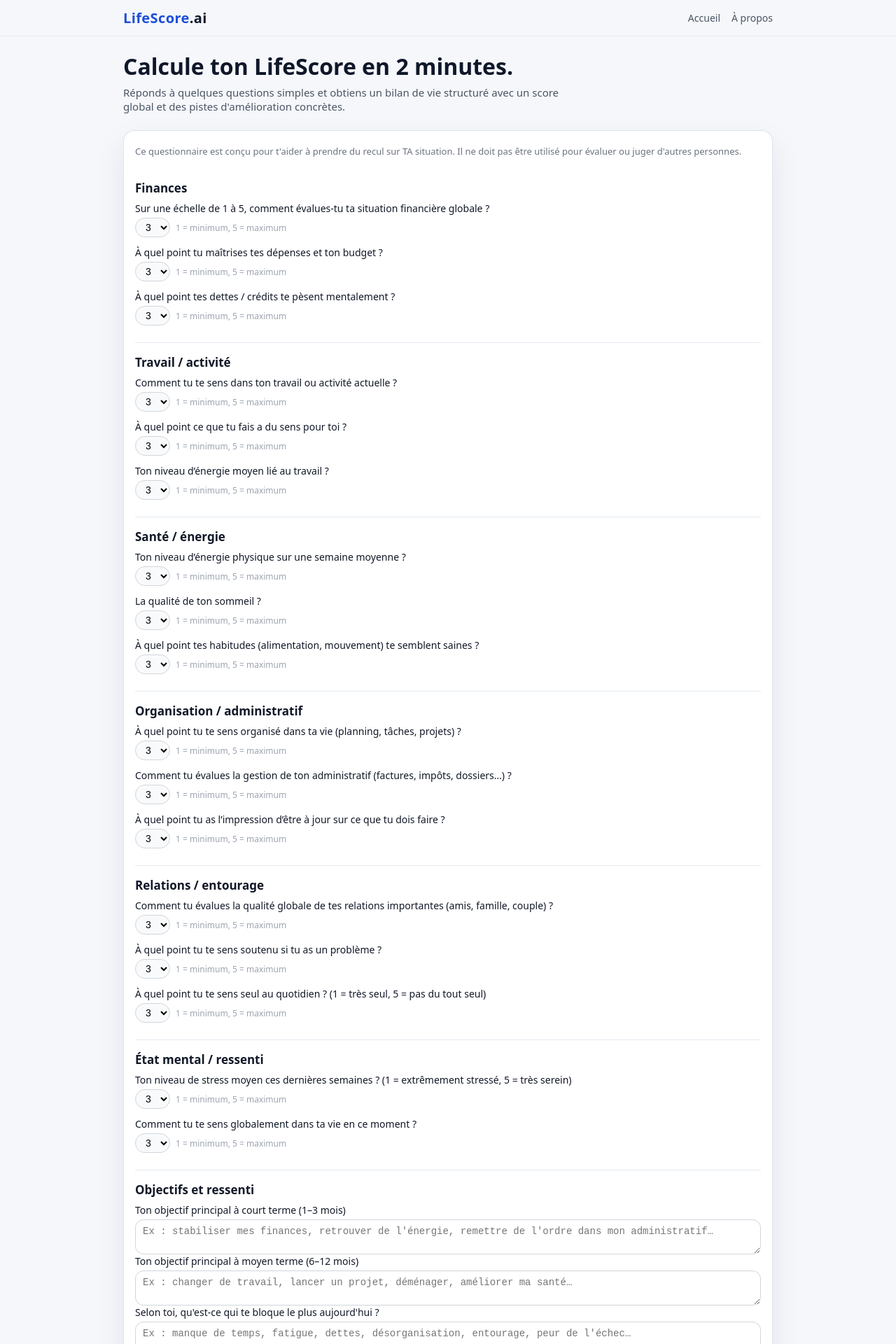
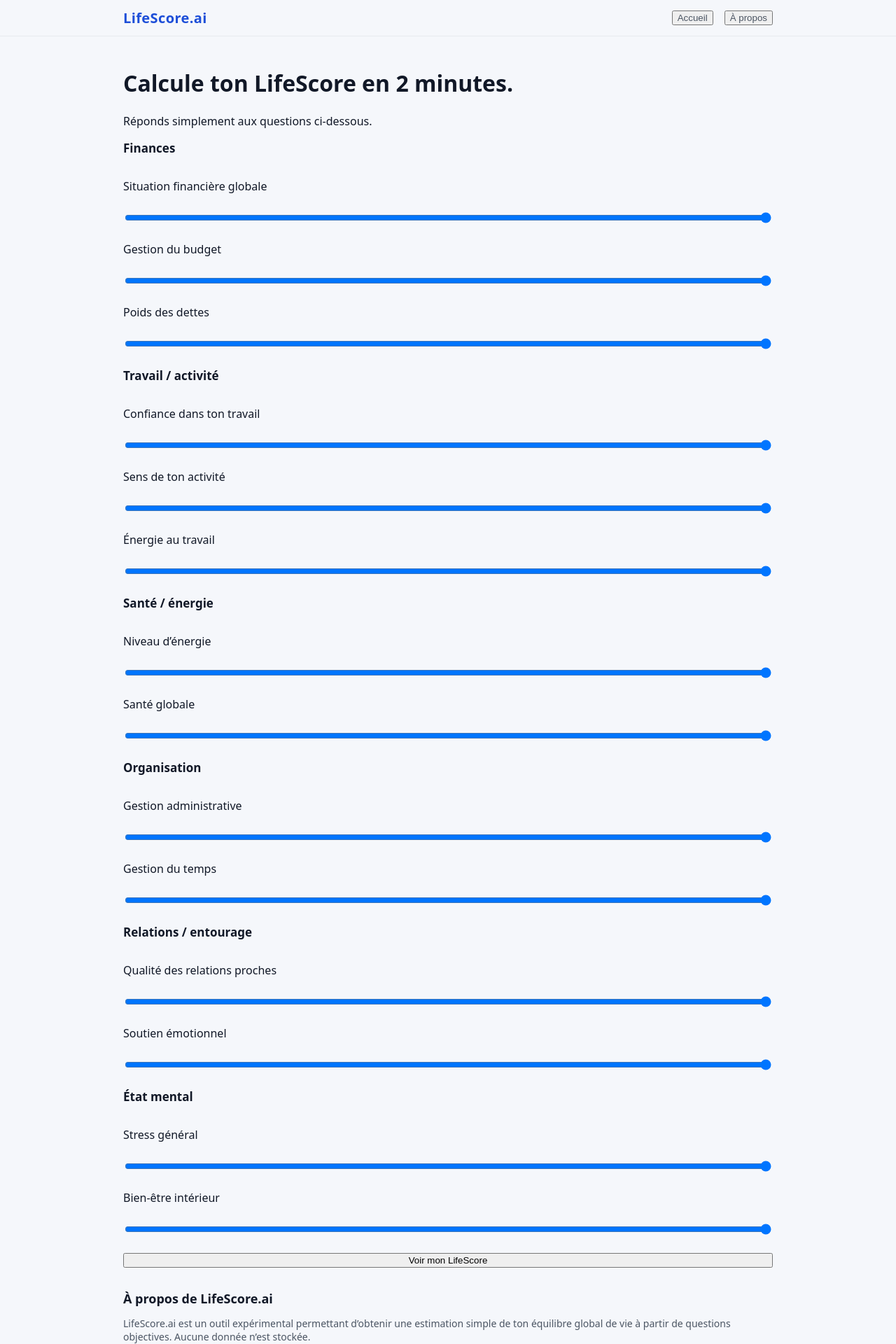
Before and after one commit to Brax971/Lifescore, a Next.js app: page / in a window 1280 px wide. Shown: the top 1920 px of the page at 70% size. Built offline with nearby package versions, Linux system fonts and the light colour scheme.

Commit message:
Update page.js

```diff
--- a/app/page.js
+++ b/app/page.js
@@ -2,451 +2,210 @@
 
 import { useState } from "react";
 
-const SLIDER_OPTIONS = [1, 2, 3, 4, 5];
+export default function Home() {
+  // ÉTAT DU QUESTIONNAIRE
+  const [step, setStep] = useState("form"); // form | result
 
-const blocks = [
-  {
-    id: "finances",
-    label: "Finances",
-    questions: [
-      "Sur une échelle de 1 à 5, comment évalues-tu ta situation financière globale ?",
-      "À quel point tu maîtrises tes dépenses et ton budget ?",
-      "À quel point tes dettes / crédits te pèsent mentalement ?"
-    ]
-  },
-  {
-    id: "travail",
-    label: "Travail / activité",
-    questions: [
-      "Comment tu te sens dans ton travail ou activité actuelle ?",
-      "À quel point ce que tu fais a du sens pour toi ?",
-      "Ton niveau d’énergie moyen lié au travail ?"
-    ]
-  },
-  {
-    id: "sante",
-    label: "Santé / énergie",
-    questions: [
-      "Ton niveau d’énergie physique sur une semaine moyenne ?",
-      "La qualité de ton sommeil ?",
-      "À quel point tes habitudes (alimentation, mouvement) te semblent saines ?"
-    ]
-  },
-  {
-    id: "orga",
-    label: "Organisation / administratif",
-    questions: [
-      "À quel point tu te sens organisé dans ta vie (planning, tâches, projets) ?",
-      "Comment tu évalues la gestion de ton administratif (factures, impôts, dossiers…) ?",
-      "À quel point tu as l’impression d’être à jour sur ce que tu dois faire ?"
-    ]
-  },
-  {
-    id: "relations",
-    label: "Relations / entourage",
-    questions: [
-      "Comment tu évalues la qualité globale de tes relations importantes (amis, famille, couple) ?",
-      "À quel point tu te sens soutenu si tu as un problème ?",
-      "À quel point tu te sens seul au quotidien ? (1 = très seul, 5 = pas du tout seul)"
-    ]
-  },
-  {
-    id: "mental",
-    label: "État mental / ressenti",
-    questions: [
-      "Ton niveau de stress moyen ces dernières semaines ? (1 = extrêmement stressé, 5 = très serein)",
-      "Comment tu te sens globalement dans ta vie en ce moment ?"
-    ]
-  }
-];
+  // VALEURS DU FORMULAIRE
+  const [formData, setFormData] = useState({
+    finances1: 0,
+    finances2: 0,
+    finances3: 0,
 
-const initialNumericState = () => {
-  const state = {};
-  blocks.forEach((block) => {
-    block.questions.forEach((_, index) => {
-      const key = `${block.id}_${index}`;
-      state[key] = 3; // valeur par défaut
-    });
-  });
-  return state;
-};
+    travail1: 0,
+    travail2: 0,
+    travail3: 0,
 
-function computeScores(numericAnswers) {
-  const categoryScores = {};
-  const categoryAverages = {};
+    sante1: 0,
+    sante2: 0,
 
-  blocks.forEach((block) => {
-    let sum = 0;
-    let count = 0;
-    block.questions.forEach((_, index) => {
-      const key = `${block.id}_${index}`;
-      const val = Number(numericAnswers[key] || 0);
-      if (val > 0) {
-        sum += val;
-        count += 1;
-      }
-    });
-    const avg = count > 0 ? sum / count : 0;
-    const score = Math.round((avg / 5) * 100);
-    categoryScores[block.id] = score;
-    categoryAverages[block.id] = avg;
+    organisation1: 0,
+    organisation2: 0,
+
+    entourage1: 0,
+    entourage2: 0,
+
+    mental1: 0,
+    mental2: 0,
   });
 
-  const allScores = Object.values(categoryScores);
-  const global =
-    allScores.length > 0
-      ? Math.round(allScores.reduce((a, b) => a + b, 0) / allScores.length)
-      : 0;
-
-  return { global, categoryScores, categoryAverages };
-}
-
-function buildTextSummary(scores, textAnswers) {
-  const { global, categoryScores } = scores;
-  const forces = [];
-  const axes = [];
-
-  if (categoryScores.finances >= 70) {
-    forces.push("Tu sembles avoir une base financière plutôt solide ou maîtrisée.");
-  } else if (categoryScores.finances <= 40) {
-    axes.push("Stabiliser ta situation financière et clarifier ton budget sera une priorité.");
-  }
-
-  if (categoryScores.travail >= 70) {
-    forces.push("Ton activité ou ton travail actuel te porte plutôt vers le haut.");
-  } else if (categoryScores.travail <= 40) {
-    axes.push("Clarifier ta direction professionnelle ou ton activité pourrait beaucoup t’aider.");
-  }
-
-  if (categoryScores.sante >= 70) {
-    forces.push("Ton niveau d’énergie et tes habitudes de vie sont plutôt favorables.");
-  } else if (categoryScores.sante <= 40) {
-    axes.push("Revenir à des bases simples (sommeil, alimentation, mouvement) peut grandement améliorer ton quotidien.");
-  }
-
-  if (categoryScores.orga >= 70) {
-    forces.push("Tu sembles avoir une organisation de vie structurée et plutôt maîtrisée.");
-  } else if (categoryScores.orga <= 40) {
-    axes.push("Mettre de l’ordre dans ton administratif et ton organisation te fera gagner de la sérénité.");
-  }
-
-  if (categoryScores.relations >= 70) {
-    forces.push("Tes relations et ton entourage représentent un vrai soutien dans ta vie.");
-  } else if (categoryScores.relations <= 40) {
-    axes.push("Renforcer la qualité de tes relations ou t’entourer différemment peut changer beaucoup de choses.");
-  }
-
-  if (categoryScores.mental >= 70) {
-    forces.push("Ton état mental global semble plutôt stable et constructif.");
-  } else if (categoryScores.mental <= 40) {
-    axes.push("Ton niveau de stress et ton ressenti global méritent une attention bienveillante et structurée.");
-  }
-
-  if (forces.length === 0) {
-    forces.push("Tu as déjà une base intéressante sur laquelle construire, même si tout n’est pas encore stabilisé.");
-  }
-  if (axes.length === 0) {
-    axes.push("Tu peux désormais affiner certains domaines spécifiques pour continuer à faire progresser ton LifeScore.");
-  }
-
-  const resumeParts = [];
-  if (global >= 75) {
-    resumeParts.push(
-      "Ton LifeScore global est déjà bon : tu sembles dans une phase plutôt stable, avec de vraies forces sur lesquelles t’appuyer."
-    );
-  } else if (global >= 50) {
-    resumeParts.push(
-      "Ton LifeScore global est intermédiaire : tu traverses une phase où tout n’est pas simple, mais tu as de vraies marges de progression."
-    );
-  } else {
-    resumeParts.push(
-      "Ton LifeScore global est pour l’instant plutôt bas : tu vis probablement une période de tension, de fatigue ou de transition importante."
-    );
-  }
-
-  if (textAnswers.shortTerm) {
-    resumeParts.push(
-      "Ton objectif principal à court terme est : « " + textAnswers.shortTerm + " »."
-    );
-  }
-  if (textAnswers.midTerm) {
-    resumeParts.push(
-      "À moyen terme, tu aimerais : « " + textAnswers.midTerm + " »."
-    );
-  }
-  if (textAnswers.blocker) {
-    resumeParts.push(
-      "Tu identifies comme frein principal : « " + textAnswers.blocker + " »."
-    );
-  }
-
-  resumeParts.push(
-    "Le but de ce LifeScore n’est pas de te juger, mais de te donner un repère de départ pour organiser ta progression."
-  );
-
-  return {
-    forces,
-    axes,
-    resume: resumeParts,
-  };
-}
-
-export default function Home() {
-  const [mode, setMode] = useState("form"); // "form" | "result"
-  const [numericAnswers, setNumericAnswers] = useState(initialNumericState);
-  const [shortTerm, setShortTerm] = useState("");
-  const [midTerm, setMidTerm] = useState("");
-  const [blocker, setBlocker] = useState("");
-  const [result, setResult] = useState(null);
-
-  const handleNumericChange = (key, value) => {
-    setNumericAnswers((prev) => ({
-      ...prev,
-      [key]: Number(value),
-    }));
+  // GESTION MODIFICATION FORM
+  const update = (field, value) => {
+    setFormData((prev) => ({ ...prev, [field]: Number(value) }));
   };
 
-  const handleSubmit = (e) => {
-    e.preventDefault();
-    const scores = computeScores(numericAnswers);
-    const text = buildTextSummary(scores, {
-      shortTerm,
-      midTerm,
-      blocker,
-    });
-    setResult({
-      scores,
-      text,
-    });
-    setMode("result");
-    window.scrollTo({ top: 0, behavior: "smooth" });
+  // CALCUL DU SCORE
+  const calculateScore = () => {
+    const values = Object.values(formData);
+    const sum = values.reduce((a, b) => a + b, 0);
+    const max = values.length * 5;
+    return Math.round((sum / max) * 100);
   };
 
-  const handleReset = () => {
-    setMode("form");
-    setResult(null);
-    setNumericAnswers(initialNumericState);
-    setShortTerm("");
-    setMidTerm("");
-    setBlocker("");
-    window.scrollTo({ top: 0, behavior: "smooth" });
+  const score = calculateScore();
+
+  // RÉINITIALISER
+  const resetAll = () => {
+    window.location.href = "/";
   };
 
   return (
-    <div className="ls-shell">
+    <>
+      {/* HEADER FIXE */}
       <header className="ls-header">
         <div className="ls-header-inner">
-          <div className="ls-logo">LifeScore<span>.ai</span></div>
+          <div
+            className="ls-logo"
+            onClick={() => (window.location.href = "/")}
+            style={{ cursor: "pointer" }}
+          >
+            LifeScore.ai
+          </div>
+
           <nav className="ls-nav">
-            <a href="#top" className="ls-nav-link">
+            <button
+              type="button"
+              className="ls-nav-link"
+              onClick={() => (window.location.href = "/")}
+            >
               Accueil
-            </a>
-            <a href="#apropos" className="ls-nav-link">
+            </button>
+
+            <button
+              type="button"
+              className="ls-nav-link"
+              onClick={() => {
+                const el = document.getElementById("apropos");
+                if (el) el.scrollIntoView({ behavior: "smooth" });
+              }}
+            >
               À propos
-            </a>
+            </button>
           </nav>
         </div>
       </header>
 
-      {mode === "form" && (
-        <main className="ls-main">
-          <section className="ls-hero" id="top">
-            <h1 className="ls-hero-title">
-              Calcule ton LifeScore en 2 minutes.
-            </h1>
-            <p className="ls-hero-subtitle">
-              Réponds à quelques questions simples et obtiens un bilan de vie structuré
-              avec un score global et des pistes d&apos;amélioration concrètes.
+      {/* CONTENU */}
+      <main className="ls-main">
+        {/* PAGE FORMULAIRE */}
+        {step === "form" && (
+          <div className="ls-container">
+
+            <h1 className="ls-title">Calcule ton LifeScore en 2 minutes.</h1>
+            <p className="ls-subtitle">
+              Réponds simplement aux questions ci-dessous.
             </p>
-          </section>
 
-          <section className="ls-card">
-            <form onSubmit={handleSubmit} className="ls-form">
-              <p className="ls-form-note">
-                Ce questionnaire est conçu pour t&apos;aider à prendre du recul sur TA situation.
-                Il ne doit pas être utilisé pour évaluer ou juger d&apos;autres personnes.
-              </p>
+            <div className="ls-form">
 
-              {blocks.map((block) => (
-                <div key={block.id} className="ls-block">
-                  <h2 className="ls-block-title">{block.label}</h2>
-                  <div className="ls-block-questions">
-                    {block.questions.map((q, index) => {
-                      const key = `${block.id}_${index}`;
-                      return (
-                        <div key={key} className="ls-question">
-                          <label className="ls-question-label">
-                            {q}
-                          </label>
-                          <div className="ls-slider-row">
-                            <select
-                              className="ls-select"
-                              value={numericAnswers[key]}
-                              onChange={(e) => handleNumericChange(key, e.target.value)}
-                            >
-                              {SLIDER_OPTIONS.map((opt) => (
-                                <option key={opt} value={opt}>
-                                  {opt}
-                                </option>
-                              ))}
-                            </select>
-                            <span className="ls-select-hint">1 = minimum, 5 = maximum</span>
-                          </div>
-                        </div>
-                      );
-                    })}
-                  </div>
-                </div>
-              ))}
+              {/* FINANCES */}
+              <h2 className="ls-block-title">Finances</h2>
+              <label>Situation financière globale</label>
+              <input type="range" min="0" max="5"
+                onChange={(e) => update("finances1", e.target.value)} />
 
-              <div className="ls-block">
-                <h2 className="ls-block-title">Objectifs et ressenti</h2>
-                <div className="ls-question">
-                  <label className="ls-question-label">
-                    Ton objectif principal à court terme (1–3 mois)
-                  </label>
-                  <textarea
-                    className="ls-textarea"
-                    rows={2}
-                    value={shortTerm}
-                    onChange={(e) => setShortTerm(e.target.value)}
-                    placeholder="Ex : stabiliser mes finances, retrouver de l'énergie, remettre de l'ordre dans mon administratif…"
-                  />
-                </div>
-                <div className="ls-question">
-                  <label className="ls-question-label">
-                    Ton objectif principal à moyen terme (6–12 mois)
-                  </label>
-                  <textarea
-                    className="ls-textarea"
-                    rows={2}
-                    value={midTerm}
-                    onChange={(e) => setMidTerm(e.target.value)}
-                    placeholder="Ex : changer de travail, lancer un projet, déménager, améliorer ma santé…"
-                  />
-                </div>
-                <div className="ls-question">
-                  <label className="ls-question-label">
-                    Selon toi, qu&apos;est-ce qui te bloque le plus aujourd&apos;hui ?
-                  </label>
-                  <textarea
-                    className="ls-textarea"
-                    rows={2}
-                    value={blocker}
-                    onChange={(e) => setBlocker(e.target.value)}
-                    placeholder="Ex : manque de temps, fatigue, dettes, désorganisation, entourage, peur de l'échec…"
-                  />
-                </div>
-              </div>
+              <label>Gestion du budget</label>
+              <input type="range" min="0" max="5"
+                onChange={(e) => update("finances2", e.target.value)} />
 
-              <div className="ls-submit-row">
-                <button type="submit" className="ls-button-primary">
-                  Générer mon LifeScore
-                </button>
-              </div>
-            </form>
-          </section>
+              <label>Poids des dettes</label>
+              <input type="range" min="0" max="5"
+                onChange={(e) => update("finances3", e.target.value)} />
 
-          <section id="apropos" className="ls-about">
-            <h2>À propos de LifeScore</h2>
-            <p>
-              LifeScore est une expérience personnelle : l&apos;objectif n&apos;est pas de te juger,
-              mais de te donner un repère simple sur l&apos;état global de ta vie aujourd&apos;hui
-              et des pistes concrètes pour avancer. Les réponses ne sont pas stockées dans cette
-              version et restent sur ton écran.
-            </p>
-          </section>
-        </main>
-      )}
+              {/* TRAVAIL */}
+              <h2 className="ls-block-title">Travail / activité</h2>
+              <label>Confiance dans ton travail</label>
+              <input type="range" min="0" max="5"
+                onChange={(e) => update("travail1", e.target.value)} />
 
-      {mode === "result" && result && (
-        <main className="ls-main">
-          <section className="ls-result-header">
-            <h1 className="ls-hero-title">Ton LifeScore</h1>
-            <p className="ls-hero-subtitle">
-              Voici un bilan synthétique de ta situation actuelle, basé sur tes réponses.
-            </p>
-          </section>
+              <label>Sens de ton activité</label>
+              <input type="range" min="0" max="5"
+                onChange={(e) => update("travail2", e.target.value)} />
 
-          <section className="ls-card ls-result-card">
-            <div className="ls-score-global">
-              <div className="ls-score-circle">
-                <span className="ls-score-value">{result.scores.global}</span>
-                <span className="ls-score-max">/100</span>
-              </div>
-              <div className="ls-score-label">LifeScore global</div>
-            </div>
+              <label>Énergie au travail</label>
+              <input type="range" min="0" max="5"
+                onChange={(e) => update("travail3", e.target.value)} />
 
-            <div className="ls-score-grid">
-              <h2 className="ls-block-title">Scores par domaine</h2>
-              <div className="ls-score-grid-inner">
-                <ScoreBar label="Finances" value={result.scores.categoryScores.finances} />
-                <ScoreBar label="Travail / activité" value={result.scores.categoryScores.travail} />
-                <ScoreBar label="Santé / énergie" value={result.scores.categoryScores.sante} />
-                <ScoreBar label="Organisation / administratif" value={result.scores.categoryScores.orga} />
-                <ScoreBar label="Relations / entourage" value={result.scores.categoryScores.relations} />
-                <ScoreBar label="État mental / ressenti" value={result.scores.categoryScores.mental} />
-              </div>
-            </div>
+              {/* SANTÉ */}
+              <h2 className="ls-block-title">Santé / énergie</h2>
+              <label>Niveau d’énergie</label>
+              <input type="range" min="0" max="5"
+                onChange={(e) => update("sante1", e.target.value)} />
 
-            <div className="ls-flex-cols">
-              <div className="ls-column">
-                <h2 className="ls-block-title">Tes forces actuelles</h2>
-                <ul className="ls-list">
-                  {result.text.forces.map((item, idx) => (
-                    <li key={idx}>{item}</li>
-                  ))}
-                </ul>
-              </div>
-              <div className="ls-column">
-                <h2 className="ls-block-title">Axes prioritaires</h2>
-                <ul className="ls-list">
-                  {result.text.axes.map((item, idx) => (
-                    <li key={idx}>{item}</li>
-                  ))}
-                </ul>
-              </div>
-            </div>
+              <label>Santé globale</label>
+              <input type="range" min="0" max="5"
+                onChange={(e) => update("sante2", e.target.value)} />
 
-            <div className="ls-block">
-              <h2 className="ls-block-title">Résumé</h2>
-              <div className="ls-resume">
-                {result.text.resume.map((p, idx) => (
-                  <p key={idx}>{p}</p>
-                ))}
-              </div>
-            </div>
+              {/* ORGANISATION */}
+              <h2 className="ls-block-title">Organisation</h2>
+              <label>Gestion administrative</label>
+              <input type="range" min="0" max="5"
+                onChange={(e) => update("organisation1", e.target.value)} />
 
-            <div className="ls-submit-row">
-              <button className="ls-button-secondary" onClick={handleReset}>
-                Refaire le questionnaire
+              <label>Gestion du temps</label>
+              <input type="range" min="0" max="5"
+                onChange={(e) => update("organisation2", e.target.value)} />
+
+              {/* ENTOURAGE */}
+              <h2 className="ls-block-title">Relations / entourage</h2>
+              <label>Qualité des relations proches</label>
+              <input type="range" min="0" max="5"
+                onChange={(e) => update("entourage1", e.target.value)} />
+
+              <label>Soutien émotionnel</label>
+              <input type="range" min="0" max="5"
+                onChange={(e) => update("entourage2", e.target.value)} />
+
+              {/* MENTAL */}
+              <h2 className="ls-block-title">État mental</h2>
+              <label>Stress général</label>
+              <input type="range" min="0" max="5"
+                onChange={(e) => update("mental1", e.target.value)} />
+
+              <label>Bien-être intérieur</label>
+              <input type="range" min="0" max="5"
+                onChange={(e) => update("mental2", e.target.value)} />
+
+              <button
+                className="ls-button"
+                onClick={() => setStep("result")}
+              >
+                Voir mon LifeScore
               </button>
             </div>
-          </section>
-        </main>
-      )}
+          </div>
+        )}
 
+        {/* PAGE RESULTAT */}
+        {step === "result" && (
+          <div className="ls-container">
+            <h1 className="ls-title">Ton LifeScore global</h1>
+
+            <div className="ls-score-circle">{score}</div>
+
+            <p className="ls-subtitle">Analyse détaillée</p>
+
+            <button className="ls-button" onClick={resetAll}>
+              Refaire le questionnaire
+            </button>
+          </div>
+        )}
+
+        {/* SECTION À PROPOS */}
+        <section id="apropos" className="ls-about">
+          <h2>À propos de LifeScore.ai</h2>
+          <p>
+            LifeScore.ai est un outil expérimental permettant d’obtenir
+            une estimation simple de ton équilibre global de vie à partir
+            de questions objectives. Aucune donnée n’est stockée.
+          </p>
+        </section>
+      </main>
+
+      {/* FOOTER UNIQUE */}
       <footer className="ls-footer">
-        <div className="ls-footer-inner">
-          <span>© {new Date().getFullYear()} LifeScore.ai – Bilan de vie expérimental.</span>
-          <span>Version MVP : les réponses ne sont pas enregistrées côté serveur.</span>
-        </div>
+        © {new Date().getFullYear()} LifeScore.ai — Bilan de vie expérimental.
       </footer>
-    </div>
+    </>
   );
 }
-
-function ScoreBar({ label, value }) {
-  const width = Math.max(0, Math.min(100, value || 0));
-  return (
-    <div className="ls-score-row">
-      <div className="ls-score-row-header">
-        <span className="ls-score-row-label">{label}</span>
-        <span className="ls-score-row-value">{width}/100</span>
-      </div>
-      <div className="ls-score-row-bar">
-        <div className="ls-score-row-bar-inner" style={{ width: width + "%" }} />
-      </div>
-    </div>
-  );
-}
```
